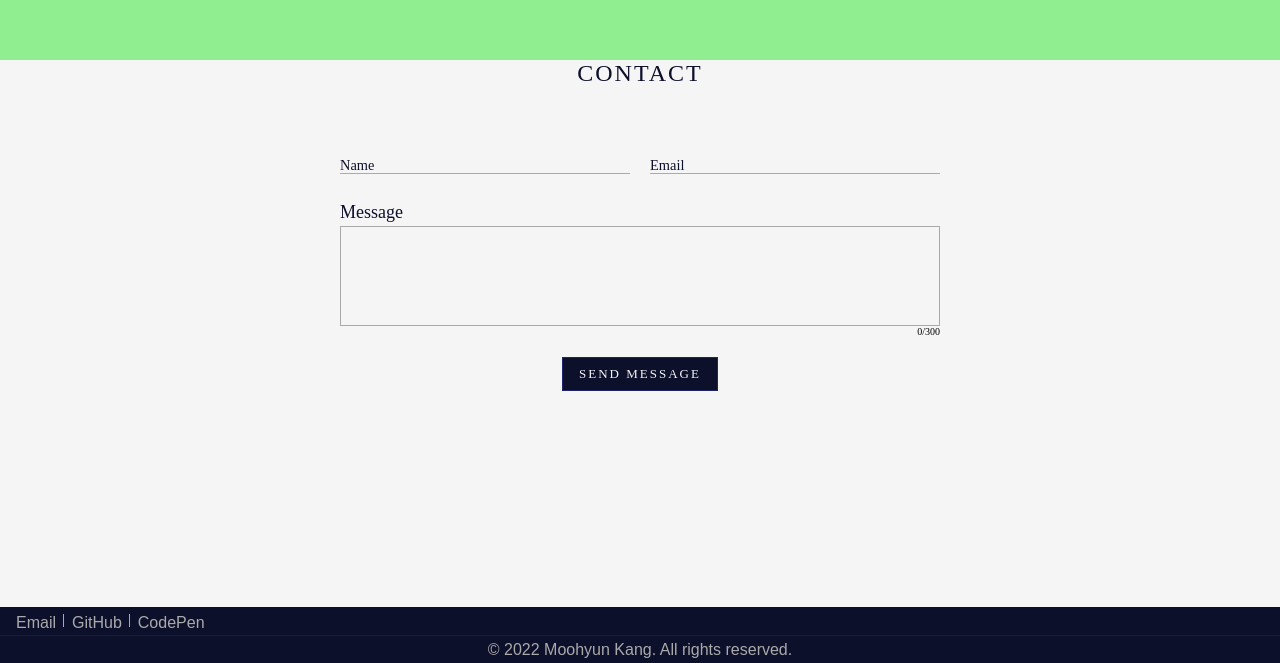
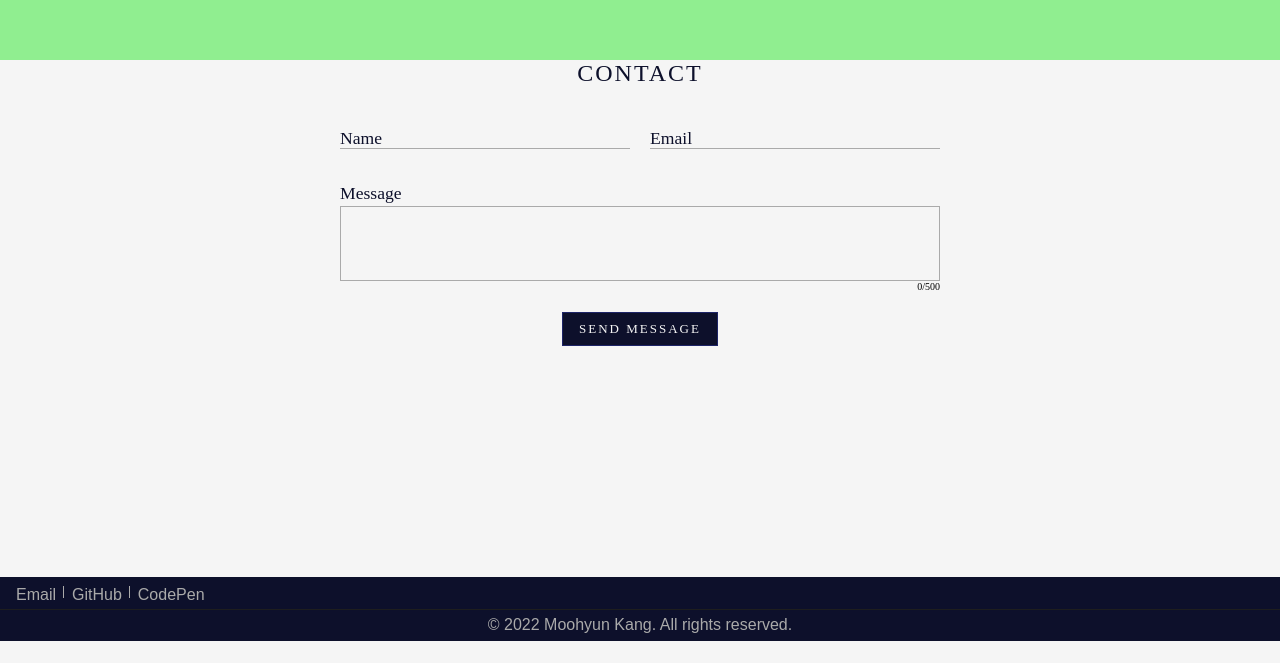
Before and after one commit to moohka/my-portfolio-3.0, a React (Create React App) app: page / in a window 1280 px wide. Shown: the part 1067-1730 px from the top of the page. After the commit the page ends 1708 px from the top, so only its background shows below. Built offline with nearby package versions, Linux system fonts and the light colour scheme; a web font is replaced by a local one.

Commit message:
footer adjustment

```diff
--- a/src/components/App.jsx
+++ b/src/components/App.jsx
@@ -22,8 +22,8 @@ const App = () => {
         <Home />
         <About />
         <Contact />
-        <Footer />
       </NavContext.Provider>
+      <Footer />
     </div>
   );
 };
--- a/src/components/Footer.jsx
+++ b/src/components/Footer.jsx
@@ -13,6 +13,7 @@ const Footer = () => {
               Email
             </a>
           </li>
+
           <li className="footer-item">
             <a
               className="footer-anchor"
@@ -23,7 +24,8 @@ const Footer = () => {
               GitHub
             </a>
           </li>
-          <li className="footer-item">
+
+          <li className="footer-item" id="last-item">
             <a
               className="footer-anchor"
               href="https://codepen.io/moohka"
--- a/src/components/interfaces/ContactForm.jsx
+++ b/src/components/interfaces/ContactForm.jsx
@@ -1,4 +1,4 @@
-import { useRef, useState } from "react";
+import { useEffect, useRef, useState } from "react";
 
 const ContactForm = () => {
   //keeping track of textarea
@@ -7,6 +7,9 @@ const ContactForm = () => {
   function keepTrack() {
     setRemaining(textareaRef.current.value.length);
   }
+
+  //textarea auto-grow
+  function autoGrow() {}
 
   return (
     <form
@@ -38,19 +41,22 @@ const ContactForm = () => {
         </div>
       </div>
       <div className="form-element" id="form-element-textarea">
-        <div id="textarea-length">{remaining}/300</div>
+        <div id="textarea-length">{remaining}/500</div>
 
         <textarea
           className="form-input"
           id="form-input-textarea"
           placeholder=" "
+          rows="5"
           badinput="false"
-          maxLength="300"
+          maxLength="500"
           name="message"
           ref={textareaRef}
-          onChange={keepTrack}
+          // onChange={}
+          onInput={keepTrack}
           required
         ></textarea>
+
         <label className="form-label" id="form-label-textarea">
           Message
         </label>
--- a/src/styles/scss/_App.scss
+++ b/src/styles/scss/_App.scss
@@ -13,8 +13,8 @@ code {
 body {
   -webkit-font-smoothing: antialiased;
   -moz-osx-font-smoothing: grayscale;
-  background-color: $color-light;
-  color: $color-dark;
+  background-color: $color-white;
+  color: $color-black;
 }
 .App {
   position: relative;
--- a/src/styles/scss/_Contact.scss
+++ b/src/styles/scss/_Contact.scss
@@ -1,15 +1,16 @@
 @use "abstracts" as *;
 
 .Contact {
-  background-color: $color-light;
+  background-color: $color-white;
   display: flex;
   flex-direction: column;
   align-items: center;
   margin-bottom: 10vh;
+
   & .main-title {
     text-transform: uppercase;
     letter-spacing: 2px;
     font-weight: 100;
-    margin-bottom: 5vh;
+    margin-bottom: 0.6rem;
   }
 }
--- a/src/styles/scss/_ContactForm.scss
+++ b/src/styles/scss/_ContactForm.scss
@@ -1,7 +1,7 @@
 @use "abstracts" as *;
 
 .contact-form {
-  background-color: $color-light;
+  background-color: $color-white;
   height: 400px;
   width: 600px;
 
@@ -9,6 +9,7 @@
     width: 80vw;
   }
 }
+
 .form-container {
   display: flex;
   flex-direction: row;
@@ -25,6 +26,8 @@
     }
   }
 }
+
+//inputs
 .form-element {
   width: 50%;
   display: flex;
@@ -35,15 +38,16 @@
   & .form-label {
     pointer-events: none;
     transform-origin: left bottom;
-    font-size: large;
+    font-size: calc(14px + 1vmin);
     transform: translate(0, 1.3rem) scale(0.8);
     transition: inherit;
   }
+
   & .form-input {
     border: none;
-    border-bottom: 1px solid $color-light2;
+    border-bottom: 1px solid $color-gray;
     padding: 2px;
-    background-color: $color-light;
+    background-color: $color-white;
     text-overflow: ellipsis;
     transition: inherit;
 
@@ -54,7 +58,7 @@
     //focus
     &:focus {
       outline: none;
-      border-bottom: 1px solid $color-dark;
+      border-bottom: 1px solid $color-black;
       & + .form-label {
         transform: translate(0, 0rem) scale(1);
       }
@@ -64,7 +68,7 @@
     }
     //not-empty
     &:not(:placeholder-shown) {
-      border-bottom: 1px solid $color-dark;
+      border-bottom: 1px solid $color-black;
       & + .form-label {
         transform: translate(0, 0rem) scale(1);
       }
@@ -79,21 +83,30 @@
 
   & #form-label-textarea {
     padding: 3px 0;
-    transform: translateY(0rem);
+    transform: scale(0.8);
   }
 
   & #form-input-textarea {
-    border: 1px solid $color-light2;
+    border: 1px solid $color-gray;
     line-height: 0.8rem;
     resize: none;
-    height: 100px;
+    padding: 0.3rem;
+    // height: 110px;
 
     &:focus {
-      border: 1px solid $color-dark;
+      border: 1px solid $color-black;
+
+      & + #form-label-textarea {
+        transform: scale(1);
+      }
     }
 
     &:not(:placeholder-shown) {
-      border: 1px solid $color-dark;
+      border: 1px solid $color-black;
+
+      & + #form-label-textarea {
+        transform: scale(1);
+      }
     }
   }
 
@@ -116,16 +129,16 @@
   letter-spacing: 2px;
   border: $border-thin;
   border-radius: 0;
-  background-color: $color-dark;
-  color: $color-light;
+  background-color: $color-black;
+  color: $color-white;
   transition: none;
 
   &:hover {
-    background-color: $color-light;
-    color: $color-dark;
+    background-color: $color-white;
+    color: $color-black;
   }
+
   &:active {
-    background-color: var(--hover-color);
-    color: $color-light2;
+    color: $color-gray;
   }
 }
--- a/src/styles/scss/_Footer.scss
+++ b/src/styles/scss/_Footer.scss
@@ -1,44 +1,46 @@
 @use "abstracts" as *;
 
 footer {
-  background-color: $color-dark;
-  width: 100%;
-  height: $footer-height;
-  color: $color-light;
-  overflow: hidden;
+  display: block;
+  background-color: $color-black;
+  color: $color-white;
 
   & .footer-div {
     display: flex;
     justify-content: left;
-    align-items: flex-end;
+    align-items: center;
     text-align: left;
     width: 100%;
-    padding: 3px 1rem;
-    height: 3.5vh;
+    padding: 0 1rem;
+    height: 4vh;
 
     & .footer-list {
       display: flex;
       gap: 1rem;
       list-style: none;
+      transform: translateY(2px); //slight adjustment
 
       & .footer-item {
         position: relative;
         font-size: 16px;
 
-        &:nth-child(1):before,
-        &:nth-child(2):before {
+        &::before {
           content: "";
           position: absolute;
           top: 0;
           right: -0.5rem;
-          border-right: 1px solid $color-light2;
+          border-right: 1px solid $color-gray;
           height: 0.8rem;
-          border-color: $color-light2;
+          border-color: $color-gray;
+        }
+
+        &#last-item::before {
+          content: none;
         }
 
         & .footer-anchor {
           text-decoration: none;
-          color: $color-light2;
+          color: $color-gray;
           font-family: sans-serif;
         }
       }
@@ -51,13 +53,12 @@ footer {
     align-items: center;
     text-align: center;
     border-top: 1px solid #1e1e1e;
-    height: 3.5vh;
+    height: 4vh;
 
     & .footer-copyright {
       font-size: 16px;
-      padding: 2px;
       font-family: sans-serif;
-      color: $color-light2;
+      color: $color-gray;
     }
   }
 } //end of footer
--- a/src/styles/scss/_Header.scss
+++ b/src/styles/scss/_Header.scss
@@ -1,7 +1,7 @@
 @use "abstracts" as *;
 
 .Header {
-  background-color: $color-dark;
+  background-color: $color-black;
   display: flex;
 }
 .header-title {
--- a/src/styles/scss/_Navbar.scss
+++ b/src/styles/scss/_Navbar.scss
@@ -8,8 +8,8 @@ nav {
   top: 25px;
   z-index: 1;
   width: 100%;
-  background-color: $color-dark;
-  color: $color-light;
+  background-color: $color-black;
+  color: $color-white;
   transition: all 0.5s ease;
 
   &.navup {
--- a/src/styles/style.css
+++ b/src/styles/style.css
@@ -38,7 +38,7 @@ body {
   text-transform: uppercase;
   letter-spacing: 2px;
   font-weight: 100;
-  margin-bottom: 5vh;
+  margin-bottom: 0.6rem;
 }
 
 .contact-form {
@@ -79,7 +79,7 @@ body {
 .form-element .form-label {
   pointer-events: none;
   transform-origin: left bottom;
-  font-size: large;
+  font-size: calc(14px + 1vmin);
   transform: translate(0, 1.3rem) scale(0.8);
   transition: inherit;
 }
@@ -131,16 +131,19 @@ body {
 }
 #form-element-textarea #form-label-textarea {
   padding: 3px 0;
-  transform: translateY(0rem);
+  transform: scale(0.8);
 }
 #form-element-textarea #form-input-textarea {
   border: 1px solid #aaa;
   line-height: 0.8rem;
   resize: none;
-  height: 100px;
+  padding: 0.3rem;
 }
 #form-element-textarea #form-input-textarea:focus {
   border: 1px solid #0d102b;
+}
+#form-element-textarea #form-input-textarea:focus + #form-label-textarea {
+  transform: scale(1);
 }
 #form-element-textarea #form-input-textarea:not(:-moz-placeholder-shown) {
   border: 1px solid #0d102b;
@@ -150,6 +153,15 @@ body {
 }
 #form-element-textarea #form-input-textarea:not(:placeholder-shown) {
   border: 1px solid #0d102b;
+}
+#form-element-textarea #form-input-textarea:not(:-moz-placeholder-shown) + #form-label-textarea {
+  transform: scale(1);
+}
+#form-element-textarea #form-input-textarea:not(:-ms-input-placeholder) + #form-label-textarea {
+  transform: scale(1);
+}
+#form-element-textarea #form-input-textarea:not(:placeholder-shown) + #form-label-textarea {
+  transform: scale(1);
 }
 #form-element-textarea #textarea-length {
   width: 100%;
@@ -177,36 +189,34 @@ body {
   color: #0d102b;
 }
 #form-input-submit:active {
-  background-color: var(--hover-color);
   color: #aaa;
 }
 
 footer {
+  display: block;
   background-color: #0d102b;
-  width: 100%;
-  height: 7vh;
   color: whitesmoke;
-  overflow: hidden;
 }
 footer .footer-div {
   display: flex;
   justify-content: left;
-  align-items: flex-end;
+  align-items: center;
   text-align: left;
   width: 100%;
-  padding: 3px 1rem;
-  height: 3.5vh;
+  padding: 0 1rem;
+  height: 4vh;
 }
 footer .footer-div .footer-list {
   display: flex;
   gap: 1rem;
   list-style: none;
+  transform: translateY(2px);
 }
 footer .footer-div .footer-list .footer-item {
   position: relative;
   font-size: 16px;
 }
-footer .footer-div .footer-list .footer-item:nth-child(1):before, footer .footer-div .footer-list .footer-item:nth-child(2):before {
+footer .footer-div .footer-list .footer-item::before {
   content: "";
   position: absolute;
   top: 0;
@@ -214,6 +224,9 @@ footer .footer-div .footer-list .footer-item:nth-child(1):before, footer .footer
   border-right: 1px solid #aaa;
   height: 0.8rem;
   border-color: #aaa;
+}
+footer .footer-div .footer-list .footer-item#last-item::before {
+  content: none;
 }
 footer .footer-div .footer-list .footer-item .footer-anchor {
   text-decoration: none;
@@ -226,11 +239,10 @@ footer .footer-div#copyright-div {
   align-items: center;
   text-align: center;
   border-top: 1px solid #1e1e1e;
-  height: 3.5vh;
+  height: 4vh;
 }
 footer .footer-div#copyright-div .footer-copyright {
   font-size: 16px;
-  padding: 2px;
   font-family: sans-serif;
   color: #aaa;
 }
```
Also changed, not shown: src/styles/scss/abstracts/_variables.scss (+4 -4 lines), 1 other file (tests, documents, lock files or other folders).
